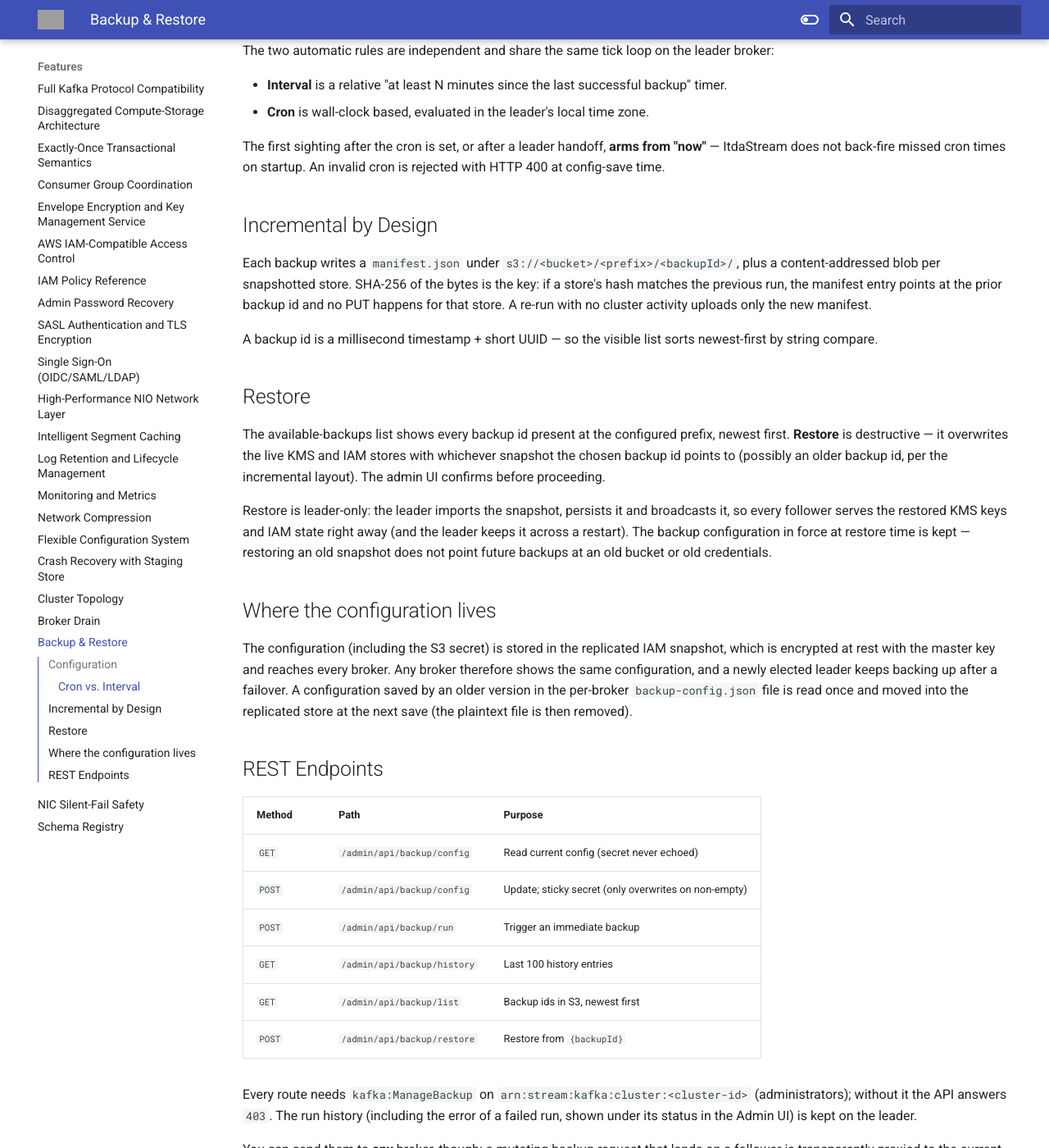
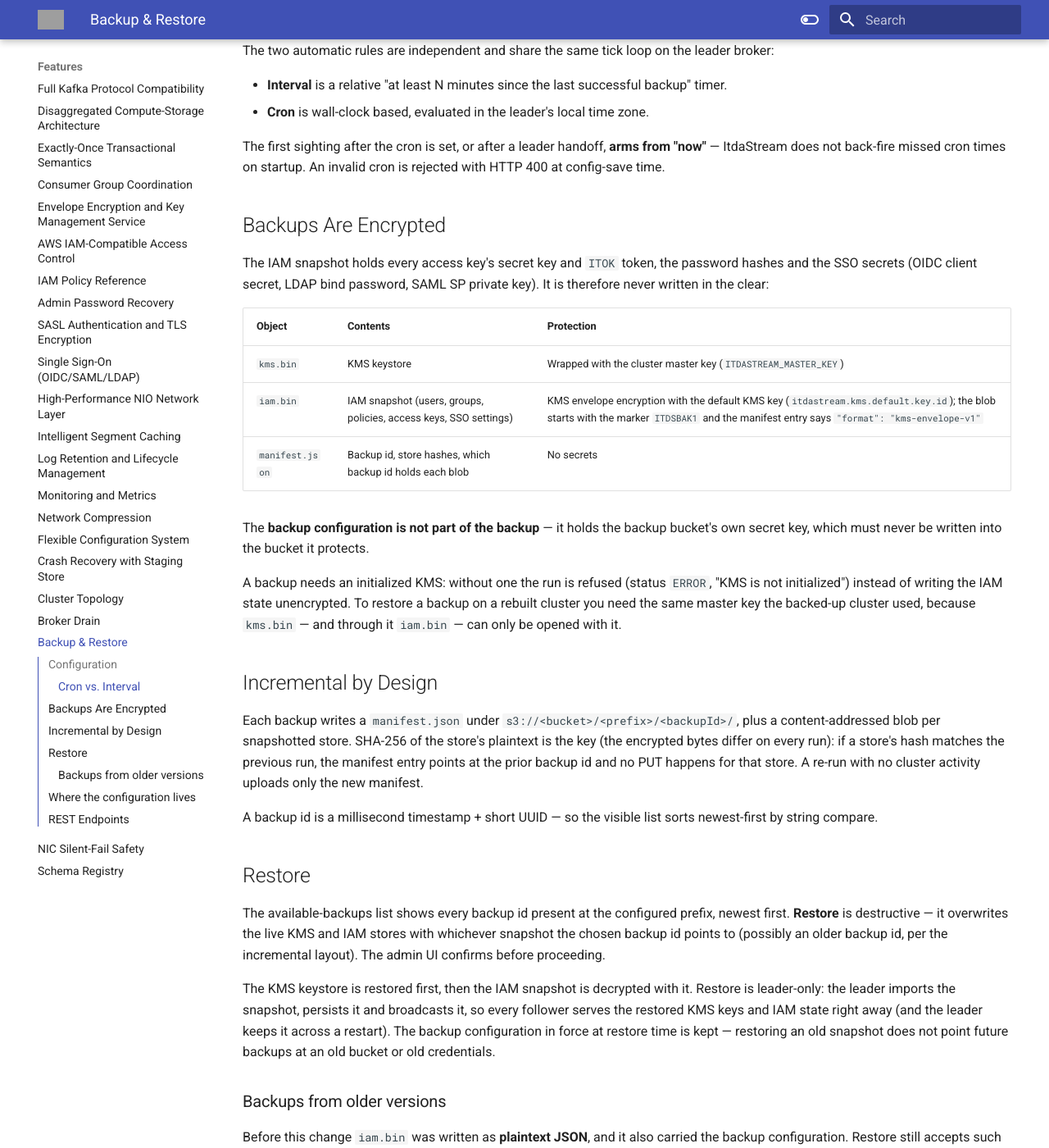
Before and after one commit to cloudcheflabs/itdastream-docs, an MkDocs documentation site: the page built from docs/features/backup.md, in a window 1280 px wide and 1400 px high, scrolled down 853 px. Shown: the whole window at 82% size. Built offline with MkDocs 1.6.1 and Material for MkDocs 9.7.7, drawn with Linux system fonts in a browser that asks for light colours; the version menu is left out; some of the changed text lies outside the part shown; grey boxes are pictures that could not be loaded.

Commit message:
docs: S3 backups write the IAM snapshot KMS-encrypted and leave out the backup configuration; rotate secrets exposed by older plaintext backups
Co-Authored-By: Claude Opus 5.5 <noreply@anthropic.com>

```diff
--- a/docs/features/backup.md
+++ b/docs/features/backup.md
@@ -27,9 +27,23 @@ The two automatic rules are independent and share the same tick loop on the lead
 
 The first sighting after the cron is set, or after a leader handoff, **arms from "now"** — ItdaStream does not back-fire missed cron times on startup. An invalid cron is rejected with HTTP 400 at config-save time.
 
+## Backups Are Encrypted
+
+The IAM snapshot holds every access key's secret key and `ITOK` token, the password hashes and the SSO secrets (OIDC client secret, LDAP bind password, SAML SP private key). It is therefore never written in the clear:
+
+| Object | Contents | Protection |
+|---|---|---|
+| `kms.bin` | KMS keystore | Wrapped with the cluster master key (`ITDASTREAM_MASTER_KEY`) |
+| `iam.bin` | IAM snapshot (users, groups, policies, access keys, SSO settings) | KMS envelope encryption with the default KMS key (`itdastream.kms.default.key.id`); the blob starts with the marker `ITDSBAK1` and the manifest entry says `"format": "kms-envelope-v1"` |
+| `manifest.json` | Backup id, store hashes, which backup id holds each blob | No secrets |
+
+The **backup configuration is not part of the backup** — it holds the backup bucket's own secret key, which must never be written into the bucket it protects.
+
+A backup needs an initialized KMS: without one the run is refused (status `ERROR`, "KMS is not initialized") instead of writing the IAM state unencrypted. To restore a backup on a rebuilt cluster you need the same master key the backed-up cluster used, because `kms.bin` — and through it `iam.bin` — can only be opened with it.
+
 ## Incremental by Design
 
-Each backup writes a `manifest.json` under `s3://<bucket>/<prefix>/<backupId>/`, plus a content-addressed blob per snapshotted store. SHA-256 of the bytes is the key: if a store's hash matches the previous run, the manifest entry points at the prior backup id and no PUT happens for that store. A re-run with no cluster activity uploads only the new manifest.
+Each backup writes a `manifest.json` under `s3://<bucket>/<prefix>/<backupId>/`, plus a content-addressed blob per snapshotted store. SHA-256 of the store's plaintext is the key (the encrypted bytes differ on every run): if a store's hash matches the previous run, the manifest entry points at the prior backup id and no PUT happens for that store. A re-run with no cluster activity uploads only the new manifest.
 
 A backup id is a millisecond timestamp + short UUID — so the visible list sorts newest-first by string compare.
 
@@ -37,11 +51,21 @@ A backup id is a millisecond timestamp + short UUID — so the visible list sort
 
 The available-backups list shows every backup id present at the configured prefix, newest first. **Restore** is destructive — it overwrites the live KMS and IAM stores with whichever snapshot the chosen backup id points to (possibly an older backup id, per the incremental layout). The admin UI confirms before proceeding.
 
-Restore is leader-only: the leader imports the snapshot, persists it and broadcasts it, so every follower serves the restored KMS keys and IAM state right away (and the leader keeps it across a restart). The backup configuration in force at restore time is kept — restoring an old snapshot does not point future backups at an old bucket or old credentials.
+The KMS keystore is restored first, then the IAM snapshot is decrypted with it. Restore is leader-only: the leader imports the snapshot, persists it and broadcasts it, so every follower serves the restored KMS keys and IAM state right away (and the leader keeps it across a restart). The backup configuration in force at restore time is kept — restoring an old snapshot does not point future backups at an old bucket or old credentials.
+
+### Backups from older versions
+
+Before this change `iam.bin` was written as **plaintext JSON**, and it also carried the backup configuration. Restore still accepts such a backup (bytes starting with `{`) and logs a warning, so existing backups keep working. But anyone who could read the backup bucket could read those objects, so if you have backups taken by an older version:
+
+1. **Rotate the access keys and `ITOK` tokens** of every IAM user (create a new key, switch clients over, delete the old one).
+2. **Rotate the SSO secrets** — the OIDC client secret at the identity provider, the LDAP bind password, and the SAML SP key pair — and save the new values in the Admin UI.
+3. **Rotate the backup bucket's access key / secret key** at the object store and save the new pair on the Backup & Restore page.
+4. Users' passwords were only stored as PBKDF2 hashes, but consider asking administrators to change theirs.
+5. Take a new backup (**Backup Now**), check that the new `iam.bin` starts with `ITDSBAK1`, then **delete the old `iam.bin` objects** (and the backup ids that point at them) from the bucket.
 
 ## Where the configuration lives
 
-The configuration (including the S3 secret) is stored in the replicated IAM snapshot, which is encrypted at rest with the master key and reaches every broker. Any broker therefore shows the same configuration, and a newly elected leader keeps backing up after a failover. A configuration saved by an older version in the per-broker `backup-config.json` file is read once and moved into the replicated store at the next save (the plaintext file is then removed).
+The configuration (including the S3 secret) is stored in the replicated IAM snapshot, which is encrypted at rest with the master key and reaches every broker. Any broker therefore shows the same configuration, and a newly elected leader keeps backing up after a failover. A configuration saved by an older version in the per-broker plaintext `backup-config.json` file is moved into the replicated store by the leader and the file is deleted; once the replicated configuration exists, every broker deletes its own leftover copy within a minute. The file is never written again.
 
 ## REST Endpoints
 
```
Also changed, not shown: docs/admin-ui/admin-ui-guide.md (+1 -1 lines).
